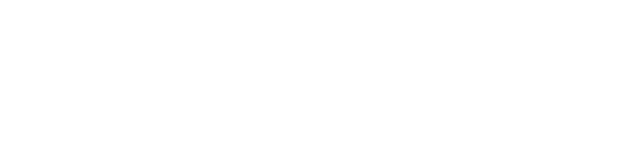
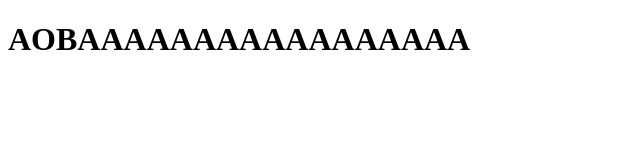
Before and after one commit to LuizBorges8/teste, a plain HTML site: page index.html in a window 1280 px wide. Shown: the whole page, without its empty margins (0-640 px from the left). Drawn offline with Linux system fonts and the light colour scheme.

Commit message:
Add files via upload

```diff
--- a/index.html
+++ b/index.html
@@ -4,9 +4,10 @@
     <meta charset="UTF-8">
     <meta name="viewport" content="width=device-width, initial-scale=1.0">
     <title>Document</title>
-    <link rel=""
+    <link rel="">
 </head>
 <body>
-
+    <h1>AOBAAAAAAAAAAAAAAAAA
+    </h1>
 </body>
 </html>
```
